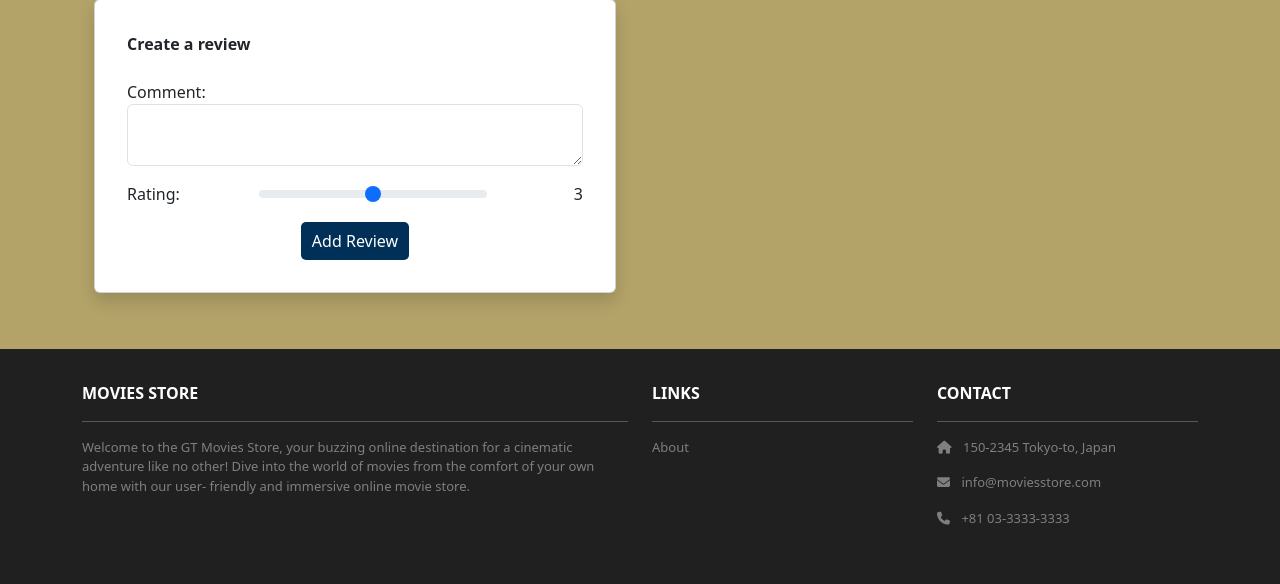
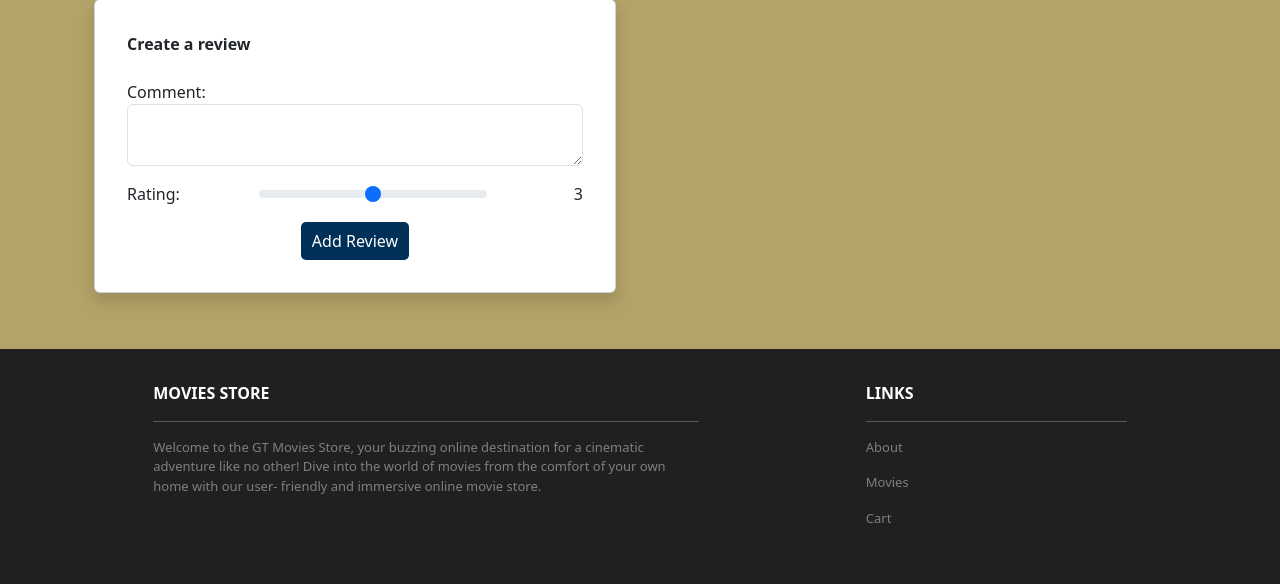
Before and after one commit to dman4703/cs2340-gt-movies, a Django app: page /movies/7/ in a window 1280 px wide. Shown: the part 586-1170 px from the top of the page. Run offline with Django 5.2, Linux system fonts and the light colour scheme; a user stored in the database is signed in; data comes from the database, SQL or seed files in the repository; some libraries are stand-ins or nearby versions; some web fonts are replaced.

Commit message:
Frontend Cleanup
Adjust Image Sizes, Add Links to Base, Delete Contact

```diff
--- a/movies/templates/movies/show.html
+++ b/movies/templates/movies/show.html
@@ -108,9 +108,9 @@
       </div>
       <div class="col-md-6 mx-auto mb-3 text-center">
         {% if template_data.movie.image %}
-          <img src="{{ template_data.movie.image.url }}" class="rounded img-card-400" alt="{{ template_data.movie.name }}" />
+          <img style="max-height: 90%; max-width: 75%;" src="{{ template_data.movie.image.url }}" class="rounded img-card-400" alt="{{ template_data.movie.name }}" />
         {% elif template_data.movie.image_url %}
-          <img src="{{ template_data.movie.image_url }}" class="rounded img-card-400" alt="{{ template_data.movie.name }}" />
+          <img style="max-height: 90%; max-width: 75%;" src="{{ template_data.movie.image_url }}" class="rounded img-card-400" alt="{{ template_data.movie.name }}" />
         {% else %}
           <p>No image available.</p>
         {% endif %}
--- a/moviesstore/templates/base.html
+++ b/moviesstore/templates/base.html
@@ -94,21 +94,16 @@
               href="{% url 'home.about' %}">
               About
             </a></p>
+            <p><a class="nav-link"
+              href="{% url 'movies.index' %}">
+              Movies
+            </a></p>
+            <p><a class="nav-link"
+              href="{% url 'cart.index' %}">
+              Cart
+            </a></p>
           </div>
-          <div class="col-md-3 col-lg-3 col-xl-3 mx-auto
-               mb-4">
-            <b>CONTACT</b>
-            <hr />
-            <p><i class="fas fa-home me-2"></i>
-              150-2345 Tokyo-to, Japan
-            </p>
-            <p><i class="fas fa-envelope me-2"></i>
-              info@moviesstore.com
-            </p>
-            <p><i class="fas fa-phone me-2"></i>
-              +81 03-3333-3333
-            </p>
-          </div>
+
         </div>
       </div>
     </section>
```
